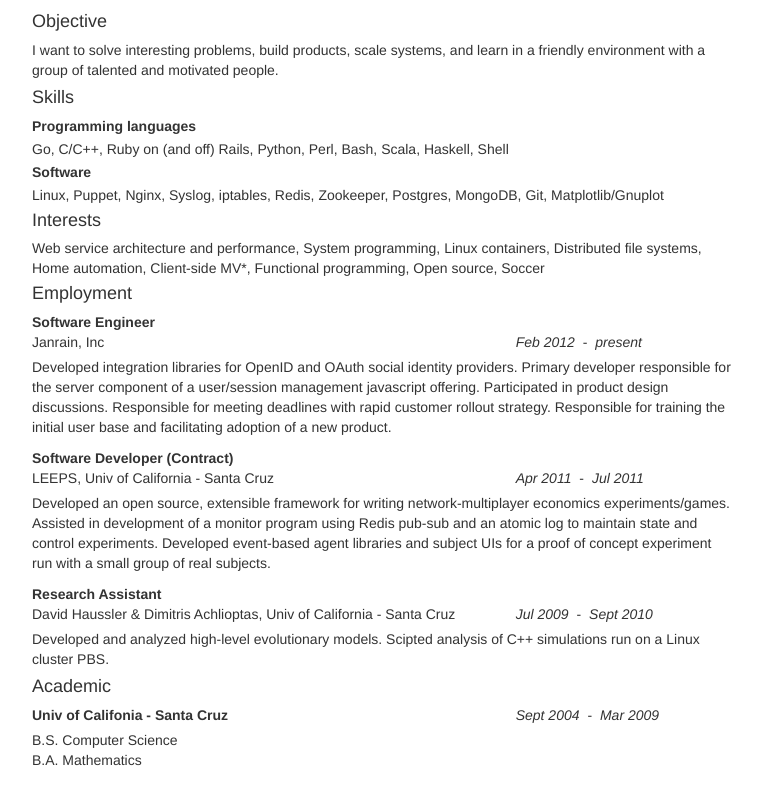
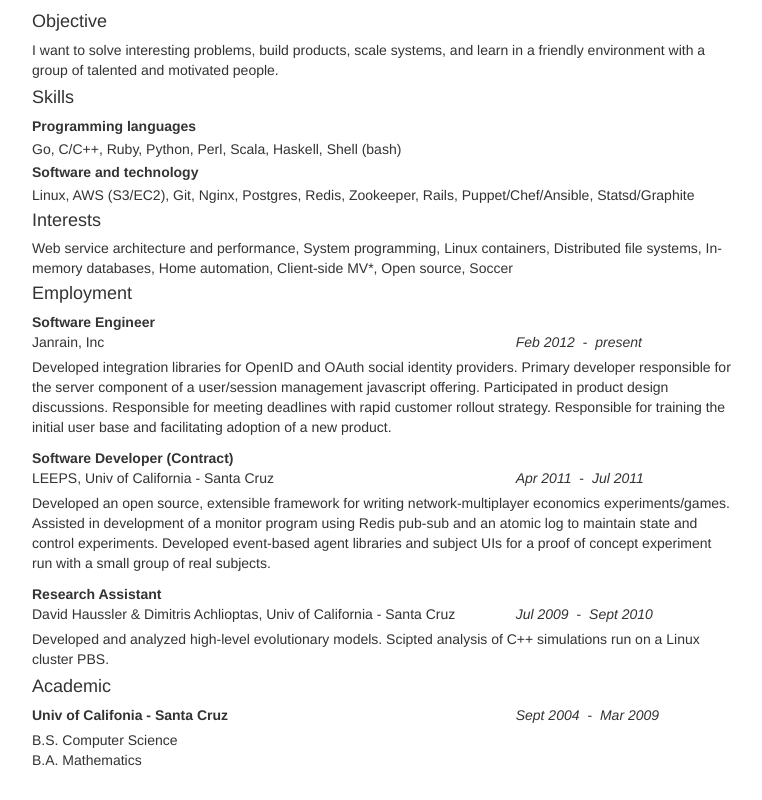
Before and after one commit to bmatsuo/resume, a plain HTML site: page index.html in a window 1280 px wide. Shown: the part 104-904 px from the top of the page, without its empty margins (258-1020 px from the left). Drawn offline with nearby package versions, Linux system fonts and the light colour scheme.

Commit message:
update index.html

```diff
--- a/index.html
+++ b/index.html
@@ -187,14 +187,14 @@
 <div class="row marketing header"><h4>Skills</h4></div>
 <div class="row marketing list">
 <div class="row marketing category"><strong>Programming languages</strong></div>
-<div class="row marketing items">Go, C/C++, Ruby on (and off) Rails, Python, Perl, Bash, Scala, Haskell, Shell</div>
-<div class="row marketing category"><strong>Software</strong></div>
-<div class="row marketing items">Linux, Puppet, Nginx, Syslog, iptables, Redis, Zookeeper, Postgres, MongoDB, Git, Matplotlib/Gnuplot</div>
+<div class="row marketing items">Go, C/C++, Ruby, Python, Perl, Scala, Haskell, Shell (bash)</div>
+<div class="row marketing category"><strong>Software and technology</strong></div>
+<div class="row marketing items">Linux, AWS (S3/EC2), Git, Nginx, Postgres, Redis, Zookeeper, Rails, Puppet/Chef/Ansible, Statsd/Graphite</div>
 </div>
 </div>
 <div class="section">
 <div class="row marketing section header"><h4>Interests</h4></div>
-<div class="row marketing list"><div class="row marketing items">Web service architecture and performance, System programming, Linux containers, Distributed file systems, Home automation, Client-side MV*, Functional programming, Open source, Soccer</div></div>
+<div class="row marketing list"><div class="row marketing items">Web service architecture and performance, System programming, Linux containers, Distributed file systems, In-memory databases, Home automation, Client-side MV*, Open source, Soccer</div></div>
 </div>
 <div class="section">
 <div class="row marketing section header"><h4>Employment</h4></div>
```
